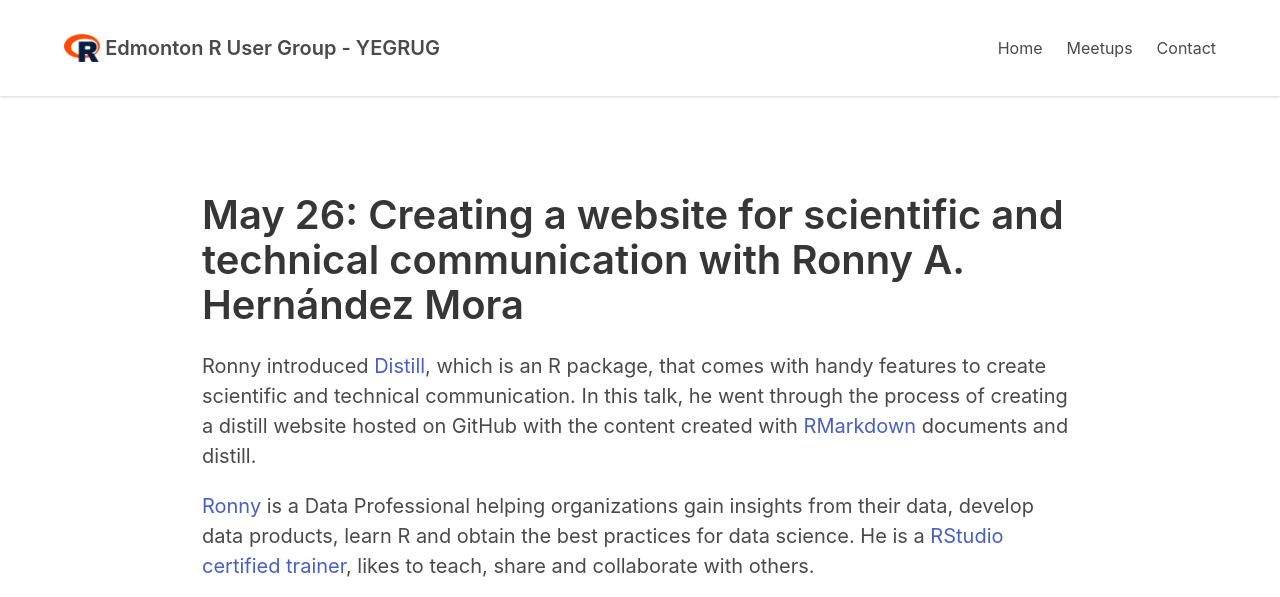
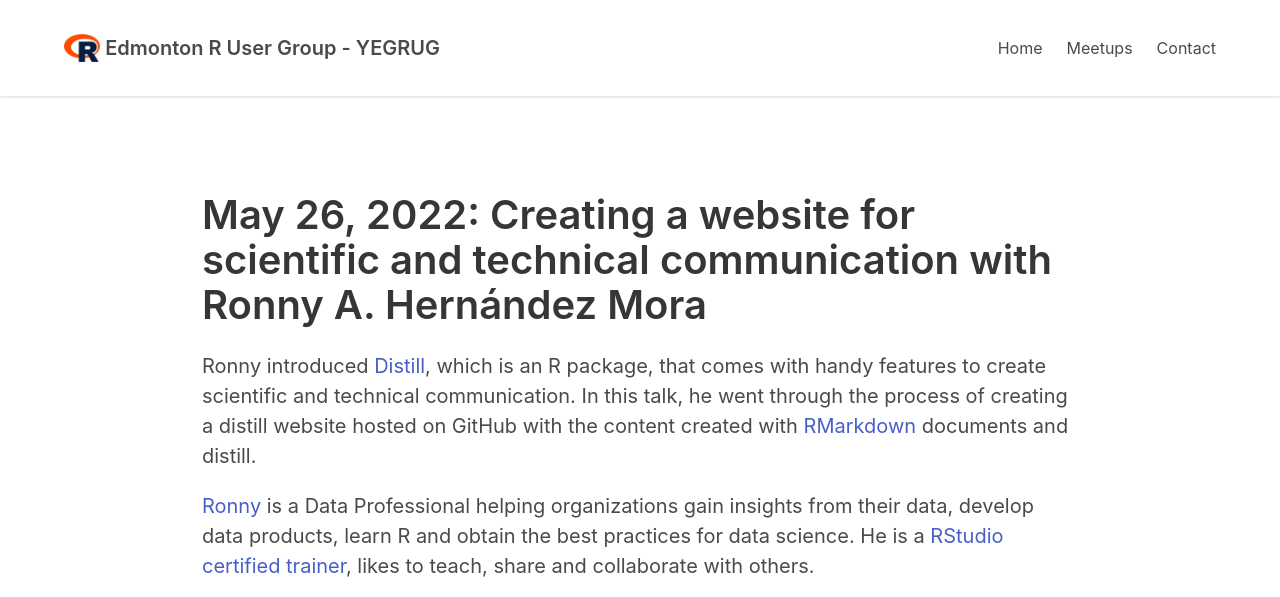
Before and after one commit to yegrug/yegrug.github.io, a Jekyll site: the page built from meetups/2022-05-26/index.md, in a window 1280 px wide and 900 px high, cut to the strip 0-597 px from the top of the window. Built offline with Jekyll 4.4.1, drawn with Linux system fonts in a browser that asks for light colours; our own code applies the rules of GitHub Pages for plain Markdown files; comment, search, counter and statistics services are not loaded.

Commit message:
Add year
Signed-off-by: Peter Solymos <psolymos@gmail.com>

```diff
--- a/meetups/2022-05-26/index.md
+++ b/meetups/2022-05-26/index.md
@@ -1,5 +1,5 @@
 ---
-title: "May 26: Creating a website for scientific and technical communication with Ronny A. Hernández Mora"
+title: "May 26, 2022: Creating a website for scientific and technical communication with Ronny A. Hernández Mora"
 ---
 
 Ronny introduced [Distill](https://rstudio.github.io/distill/), which is an R package, that comes with handy features to create scientific and technical communication. In this talk, he went through the process of creating a distill website hosted on GitHub with the content created with [RMarkdown](https://rmarkdown.rstudio.com/) documents and distill.
```
Also changed, not shown: meetups/2022-04-28/index.md (+1 -1 lines), meetups/2022-05-03/index.md (+1 -1 lines).
